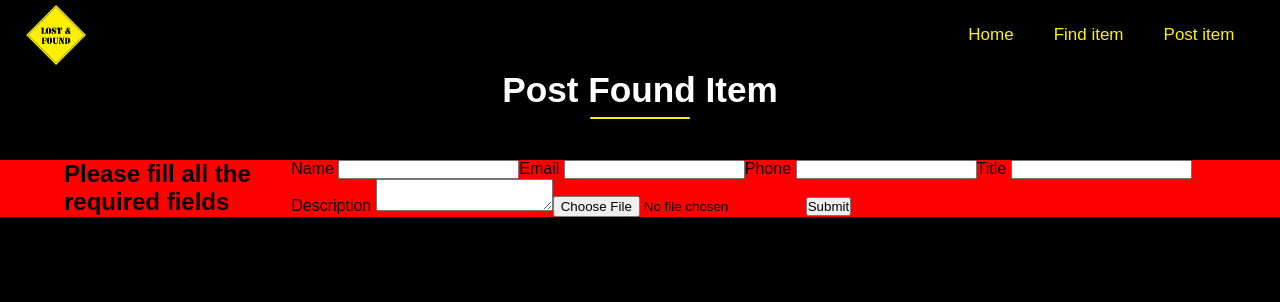
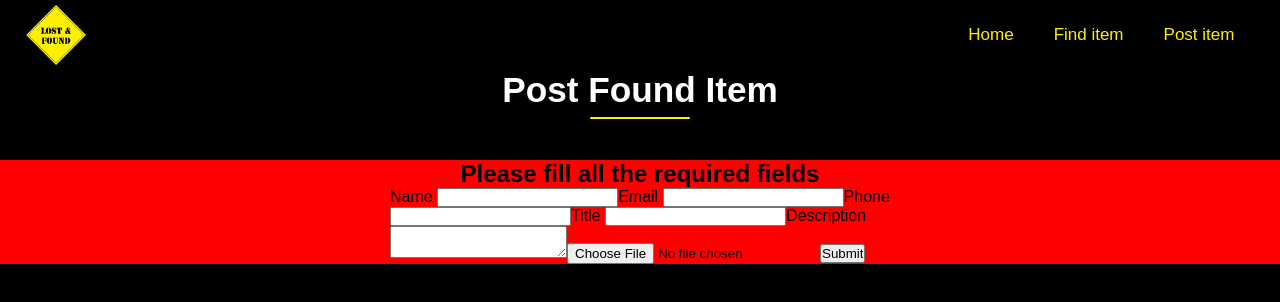
Before and after one commit to arjuncvinod/Lost-And-Found, a React (Create React App) app: page /post in a window 1280 px wide. Shown: the top 302 px of the page. Built offline with nearby package versions, Linux system fonts and the light colour scheme.

Commit message:
post item style updated

```diff
--- a/src/App.css
+++ b/src/App.css
@@ -183,4 +183,10 @@ line-height: 1.5;
     background-color: red;
     display: flex;
     justify-content: center;
+    flex-direction: column;
+    align-items: center;
 }
+form{
+    width: 500px;
+
+}
```
